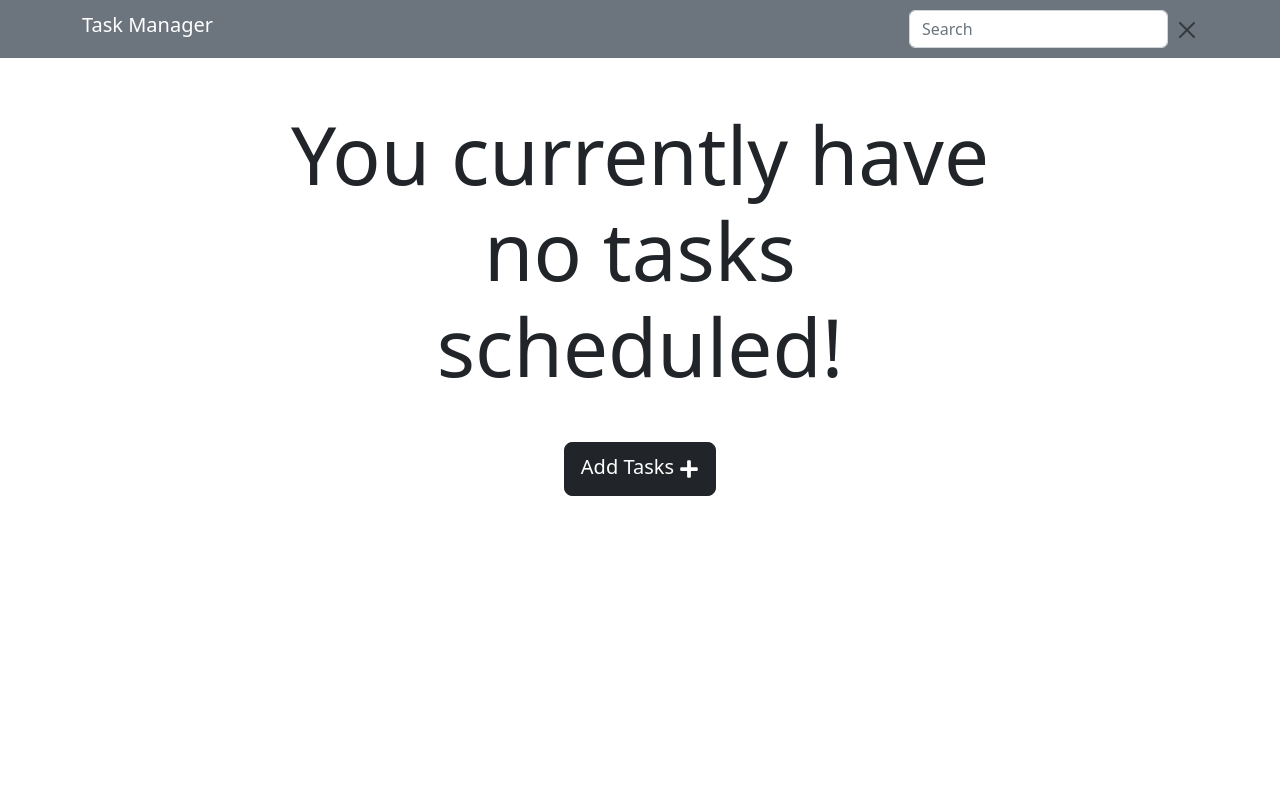
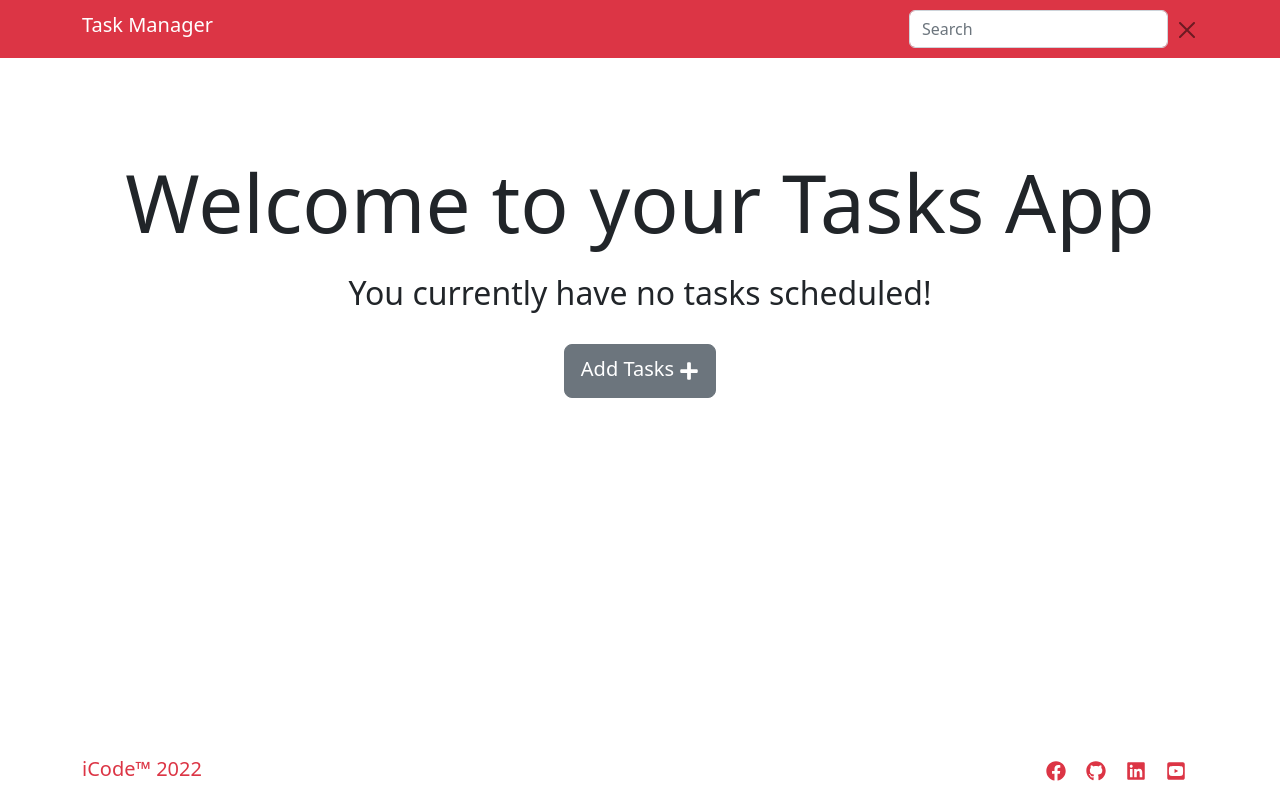
Before and after one commit to dmuthui/C4-SOLO-WK6-TASKMANAGERAPP, a React (Create React App) app: page / in a window 1280 px wide. Built offline with nearby package versions, Linux system fonts and the light colour scheme.

Commit message:
changes the color theme and adds a footer to the app

```diff
--- a/public/index.html
+++ b/public/index.html
@@ -40,4 +40,5 @@
       To create a production bundle, use `npm run build` or `yarn build`.
     -->
   </body>
+
 </html>
--- a/src/App.js
+++ b/src/App.js
@@ -1,6 +1,7 @@
 import './App.css';
 import Navbar from './Components/Navbar';
 import CreateTasks from './Components/CreateTasks';
+import Footer from './Components/Footer';
 import 'bootstrap/dist/css/bootstrap.min.css';
 import { useState } from 'react';
 
@@ -42,6 +43,8 @@ function App() {
     updateList(temporaryStorage)
   }
 
+
+
   //adding event listener functions for form submission
   const submitTask = (event) => {
     event.preventDefault()
@@ -58,7 +61,8 @@ function App() {
   return (
     <div className="App">
       <Navbar tasksList={tasksList} updateList={updateList} query={query} handleQuery={handleQuery} clearQuery={clearQuery}></Navbar>
-      <CreateTasks task={task} date={date} time={time} handleTask={handleTask} submitTask={submitTask} tasksList={tasksList} updateList={updateList} handleTaskForm={handleTaskForm} displayForm={displayForm} toggleDisplay={toggleDisplay} />
+      <CreateTasks task={task} date={date} time={time} handleTask={handleTask} submitTask={submitTask} tasksList={tasksList} updateList={updateList} handleTaskForm={handleTaskForm} displayForm={displayForm} toggleDisplay={toggleDisplay} temporaryStorage={temporaryStorage} setTemporaryStorage={setTemporaryStorage}/>
+      <Footer></Footer>
     </div>
   );
 }
--- a/src/Components/CreateTasks.js
+++ b/src/Components/CreateTasks.js
@@ -3,7 +3,7 @@ import TaskForm from "./TaskForm";
 import 'bootstrap/dist/css/bootstrap.min.css';
 
 export default function CreateTasks(props) {
-   const  {task, date, time, handleTask, submitTask, tasksList, updateList, handleTaskForm, displayForm, toggleDisplay} = props;
+   const  {task, date, time, handleTask, submitTask, tasksList, updateList, handleTaskForm, displayForm, toggleDisplay, temporaryStorage, setTemporaryStorage} = props;
 
     return displayForm ? (
         <div className='container mt-3'>
@@ -11,6 +11,6 @@ export default function CreateTasks(props) {
             <Table tasksList={tasksList} updateList={updateList} handleTaskForm={handleTaskForm} toggleDisplay={toggleDisplay}></Table>
         </div>
     ) : (
-        <Table tasksList={tasksList} updateList={updateList} handleTaskForm={handleTaskForm}></Table>
+        <Table tasksList={tasksList} updateList={updateList} handleTaskForm={handleTaskForm} temporaryStorage={temporaryStorage} setTemporaryStorage={setTemporaryStorage}></Table>
     )
 }
--- /dev/null
+++ b/src/Components/Footer.js
@@ -0,0 +1,20 @@
+import { FaFacebook, FaLinkedin, FaGithub, FaYoutubeSquare } from "react-icons/fa";
+
+export default function Footer() {
+    return (
+        <nav class="navbar navbar-expand-lg bg-body-tertiary fixed-bottom">
+            <div class="container">
+                <a class="navbar-brand text-danger" href="/">iCode&trade; 2022</a>
+
+                <div class="">
+                    <div class="navbar-nav d-sm-flex flex-row justify-content-around">
+                        <a className="nav-link text-danger fs-5 me-1" href="/"> <FaFacebook /> </a>
+                        <a className="nav-link text-danger fs-5 me-1" href="/"> <FaGithub /> </a>
+                        <a className="nav-link text-danger fs-5 me-1" href="/"> <FaLinkedin /> </a>
+                        <a className="nav-link text-danger fs-5 me-1" href="/"> <FaYoutubeSquare /> </a>
+                    </div>
+                </div>
+            </div>
+        </nav>
+    )
+}
--- a/src/Components/ListTasks.js
+++ b/src/Components/ListTasks.js
@@ -2,15 +2,19 @@ import 'bootstrap/dist/css/bootstrap.min.css';
 import { FaTrash } from "react-icons/fa";
 
 export default function ListTasks(props) {
-    const { counter, date, task, time, tasksList, updateList } = props;
+    const { counter, date, task, time, tasksList, updateList, temporaryStorage, setTemporaryStorage} = props;
 
-    const deleteTask =(event)=>{updateList(tasksList.filter(task=> task.id !== counter))}
+    const deleteTask =(event)=>{
+        updateList(tasksList.filter(task=> task.id !== counter))
+        setTemporaryStorage(temporaryStorage.filter(task=> task.id !== counter))
+
+    }
     return (
         <tr>
             <td>{task}</td>
             <td>{date}</td>
             <td>{time}</td>
-            <td><button type="button" className="btn m-0 pt-0" onClick={deleteTask}> <FaTrash className='mt-0'/></button></td>
+            <td><button type="button" className="btn m-0 pt-0" onClick={deleteTask}> <FaTrash title='delete' className='mt-0 text-danger'/></button></td>
         </tr>
     )
 }
--- a/src/Components/Navbar.js
+++ b/src/Components/Navbar.js
@@ -3,9 +3,9 @@ import 'bootstrap/dist/css/bootstrap.min.css';
 export default function Navbar({query, handleQuery, clearQuery}) {
     const submitForm = (event)=>event.target.preventDefault()
     return (
-        <nav className="navbar navbar-dark bg-secondary">
+        <nav className="navbar navbar-dark bg-danger">
             <div className="container">
-                <h5 className="navbar-brand">Task Manager</h5>
+                <h4 className="navbar-brand">Task Manager</h4>
                 <form onSubmit={submitForm} className="d-flex" role="search">
                     <input onChange={handleQuery} className="form-control me-2" type="search" placeholder="Search" value={query}></input>
                     <button onClick={clearQuery} className="btn-close mt-2" type="button"></button>
--- a/src/Components/Table.js
+++ b/src/Components/Table.js
@@ -2,10 +2,10 @@ import ListTasks from "./ListTasks";
 import 'bootstrap/dist/css/bootstrap.min.css';
 import { FaPlus } from "react-icons/fa";
 
-export default function Table({ tasksList, updateList, handleTaskForm, toggleDisplay }) {
+export default function Table({ tasksList, updateList, handleTaskForm, toggleDisplay, temporaryStorage, setTemporaryStorage}) {
 
        return tasksList.length ?
-       ( <table className="my-3 table table-secondary table-striped table-hover">
+       ( <table className="my-3 table table-dark table-striped table-hover">
                 <thead>
                     <tr>
                         <th scope="col">TASK</th>
@@ -15,12 +15,13 @@ export default function Table({ tasksList, updateList, handleTaskForm, toggleDis
                     </tr>
                 </thead>
                 <tbody className="table-group-divider">
-                    {tasksList.map((task) => <ListTasks key={task.id} counter={task.id} task={task.task} date={task.date} time={task.time} tasksList={tasksList} updateList={updateList}></ListTasks>)}
+                    {tasksList.map((task) => <ListTasks key={task.id} counter={task.id} task={task.task} date={task.date} time={task.time} tasksList={tasksList} updateList={updateList} temporaryStorage={temporaryStorage} setTemporaryStorage={setTemporaryStorage}></ListTasks>)}
                 </tbody>
             </table> )
         :
         (    <div className={toggleDisplay}>
-                <h1 className="my-5 lead display-1">You currently have <br/>no tasks <br/>scheduled!</h1>
-                <button onClick={()=>{handleTaskForm()}} type="button" className="btn btn-lg btn-dark">Add Tasks <FaPlus className="my-2"/></button>
+                <h1 className="mt-5 pt-5 lead display-1">Welcome to your Tasks App</h1>
+                <h2 className="mb-3 pt-3">You currently have no tasks scheduled!</h2>
+                <button onClick={()=>{handleTaskForm()}} type="button" className="btn btn-lg btn-secondary mt-3">Add Tasks <FaPlus className="my-2"/></button>
             </div>)
 }
--- a/src/Components/TaskForm.js
+++ b/src/Components/TaskForm.js
@@ -5,16 +5,16 @@ export default function TaskForm(props) {
             <div className='row g-2'>
 
                 <div className='input-group'>
-                    <span className="input-group-text border-dark" id='Date'>Date</span>
+                    <span className="input-group-text border-dark bg-danger text-light" id='Date'>Date</span>
                     <input className="form-control border-dark me-1" type='date' id='date' required placeholder="Date" onChange={handleTask} value={date}></input>
 
-                    <span className="input-group-text border-dark" id='time'>Time</span>
+                    <span className="input-group-text border-dark bg-danger text-light" id='time'>Time</span>
                     <input className="form-control border-dark" type='time' id='time' required placeholder="Time" onChange={handleTask} value={time}></input>
                 </div>
 
                 <div className='input-group col-md-4 col-sm-12'>
                     <input className="form-control border-dark" type='text' id='task' required placeholder="Enter task" onChange={handleTask} value={task}></input>
-                    <button type="submit" className="btn btn-dark col-md-2">SUBMIT</button>
+                    <button type="submit" className="btn btn-danger col-md-2">SUBMIT</button>
                 </div>
             </div>
         </form>
```
